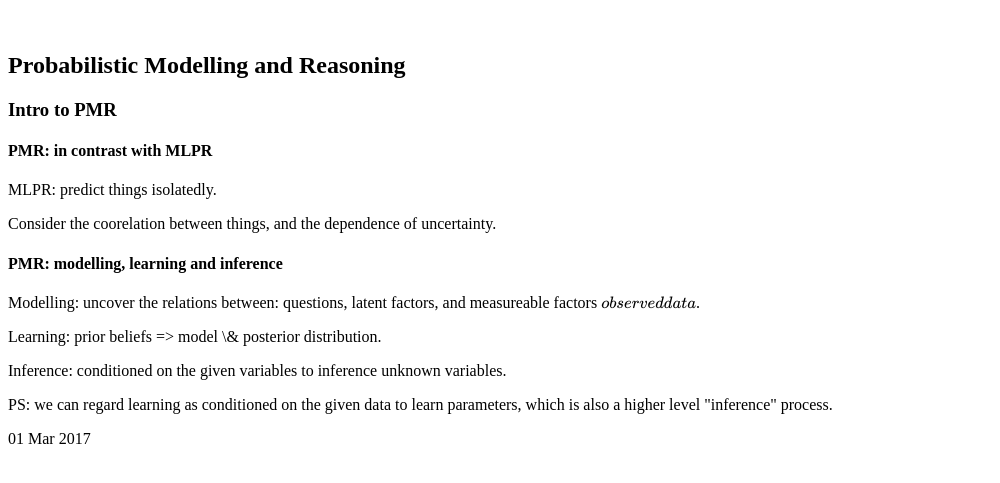
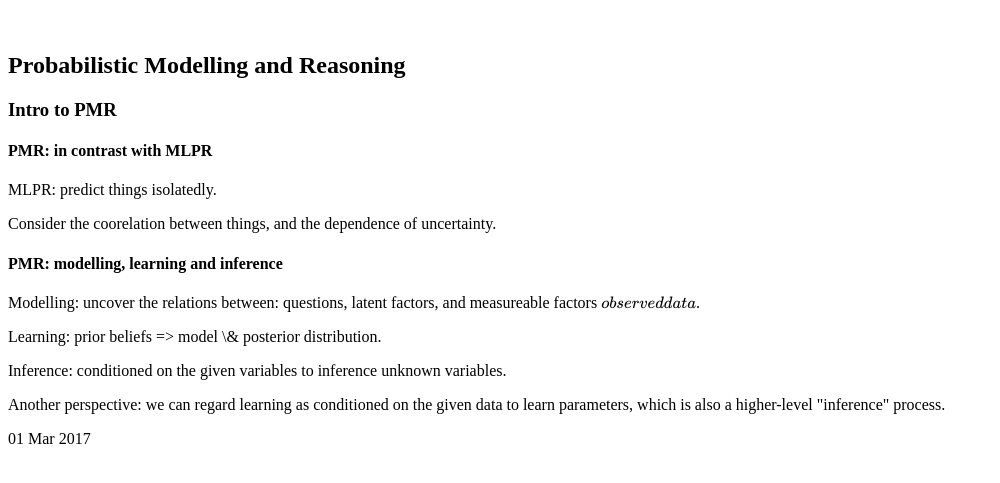
Before and after one commit to yumoxu/Blog, a Jekyll site: the page built from _posts/2017-03-01-Probabilistic-Modelling-and-Reasoning.html, in a window 1280 px wide. Shown: the top 483 px of the page, without its empty margins (0-1000 px from the left). Built offline with Jekyll 4.4.1, drawn with Linux system fonts in a browser that asks for light colours; formulas are drawn with MathJax 3.

Commit message:
Modify article

```diff
--- a/_posts/2017-03-01-Probabilistic-Modelling-and-Reasoning.html
+++ b/_posts/2017-03-01-Probabilistic-Modelling-and-Reasoning.html
@@ -25,5 +25,5 @@ title: Probabilistic Modelling and Reasoning
 <p>Modelling: uncover the relations between: questions, latent factors, and measureable factors (observed data).</p>
 <p>Learning: prior beliefs => model \& posterior distribution.</p>
 <p>Inference: conditioned on the given variables to inference unknown variables.</p>
-<p>PS: we can regard learning as conditioned on the given data to learn parameters, which is also a higher level "inference" process.</p>
+<p>Another perspective: we can regard learning as conditioned on the given data to learn parameters, which is also a higher-level "inference" process.</p>
 <p>{{ page.date | date_to_string }}</p>
```
